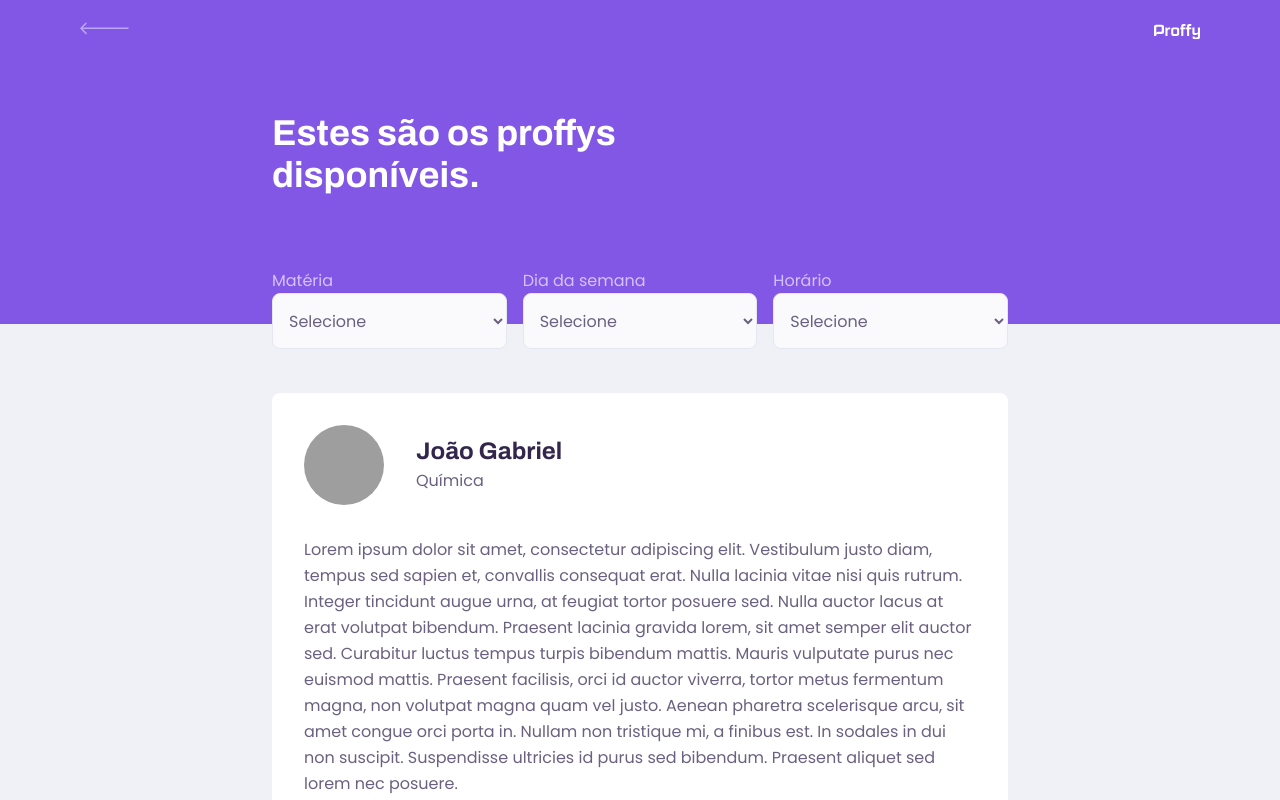
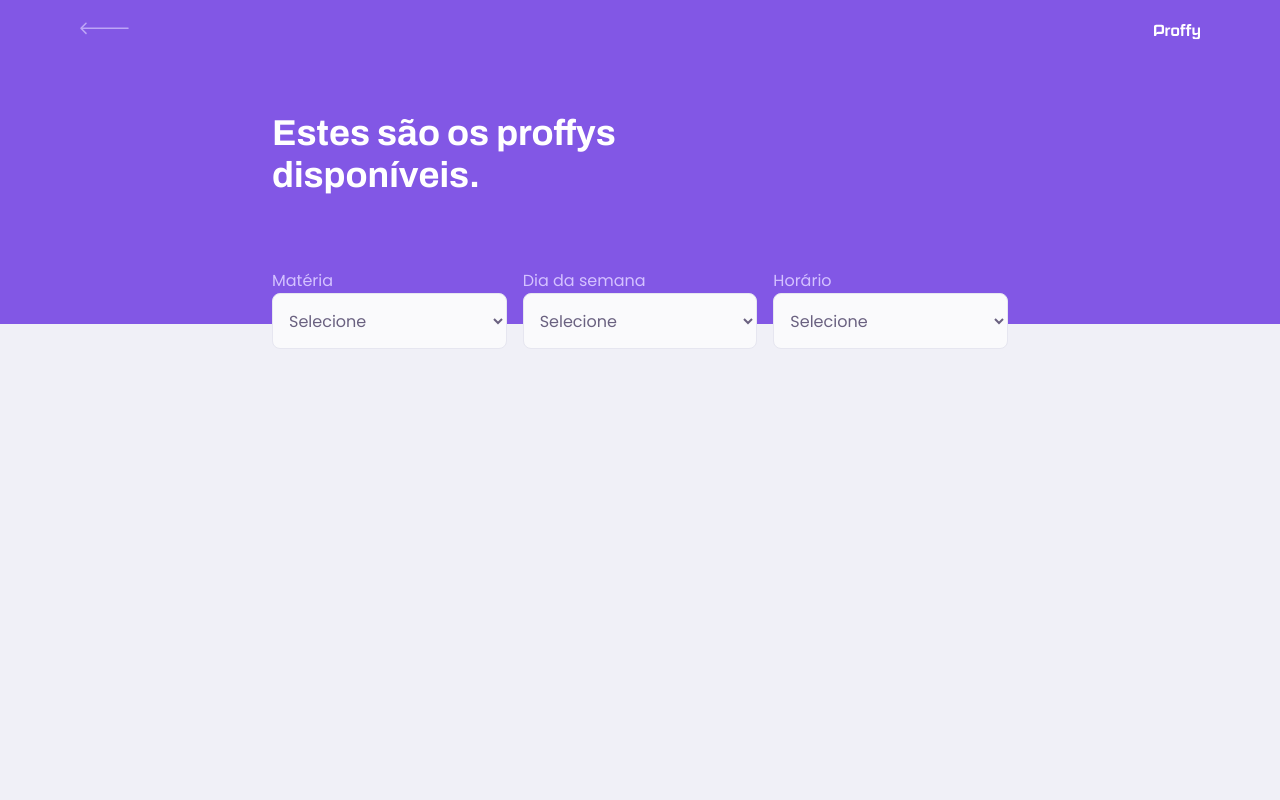
Before and after one commit to joaogabriel-sg/proffy-frontend, a React (Create React App) app: page /study in a window 1280 px wide. Shown: the top 800 px of the page. Built offline with nearby package versions, Linux system fonts and the light colour scheme; grey boxes are pictures that could not be loaded.

Commit message:
:sparkles: feat: add proffy context

```diff
--- a/src/App.tsx
+++ b/src/App.tsx
@@ -1,14 +1,18 @@
 import { BrowserRouter } from 'react-router-dom';
 
 import { Routes } from './routes';
+
+import { ProffyProvider } from './contexts/ProffyContext';
 
 import GlobalStyle from './styles/GlobalStyle';
 
 function App() {
   return (
     <BrowserRouter>
-      <Routes />
-      <GlobalStyle />
+      <ProffyProvider>
+        <Routes />
+        <GlobalStyle />
+      </ProffyProvider>
     </BrowserRouter>
   );
 }
--- /dev/null
+++ b/src/contexts/ProffyContext.tsx
@@ -0,0 +1,58 @@
+import {
+  createContext,
+  PropsWithChildren,
+  ReactNode,
+  useState,
+} from 'react';
+import { useHistory } from 'react-router-dom';
+import { v4 as uuid } from 'uuid';
+
+import { getSchoolSubject } from '../utils/getSchoolSubject';
+
+type Class = {
+  weekday: string;
+  hoursFrom: number;
+  hoursTo: number;
+};
+
+type Proffy = {
+  id: string;
+  name: string;
+  avatar: string;
+  whatsapp: string;
+  bio: string;
+  schoolSubject: string;
+  price: number;
+  classes: Class[];
+};
+
+type NewProffy = Omit<Proffy, 'id'>;
+
+type ProffyContextProps = {
+  proffys: Proffy[];
+  addNewProffy: (proffy: NewProffy) => void;
+};
+
+export const ProffyContext = createContext({} as ProffyContextProps);
+
+export function ProffyProvider({ children }: PropsWithChildren<ReactNode>) {
+  const [proffys, setProffys] = useState<Proffy[]>([]);
+  const history = useHistory();
+
+  function addNewProffy(proffy: NewProffy) {
+    const newProffy: Proffy = {
+      id: uuid(),
+      ...proffy,
+      schoolSubject: getSchoolSubject(proffy.schoolSubject),
+    };
+
+    setProffys((prevProffys) => [...prevProffys, newProffy]);
+    history.push('/study');
+  }
+
+  return (
+    <ProffyContext.Provider value={{ proffys, addNewProffy }}>
+      {children}
+    </ProffyContext.Provider>
+  );
+}
--- a/src/pages/GiveClasses/index.tsx
+++ b/src/pages/GiveClasses/index.tsx
@@ -1,3 +1,4 @@
+import { useContext } from 'react';
 import { useForm, SubmitHandler, useFieldArray } from 'react-hook-form';
 import { zodResolver } from '@hookform/resolvers/zod';
 import { z } from 'zod';
@@ -17,6 +18,8 @@ import { schoolSubjects } from '../../mocks/schoolSubjects';
 import { weekdays } from '../../mocks/weekdays';
 
 import { newProffySchema } from '../../schemas/newProffySchema';
+
+import { ProffyContext } from '../../contexts/ProffyContext';
 
 import {
   Container,
@@ -45,8 +48,10 @@ export function GiveClasses() {
     control,
   });
 
+  const { addNewProffy } = useContext(ProffyContext);
+
   const handleSubmitNewProffy: SubmitHandler<NewProffySchemaType> = (data) => {
-    console.log(data);
+    addNewProffy(data);
   };
 
   function handleCreateNewHour() {
--- a/src/pages/Study/index.tsx
+++ b/src/pages/Study/index.tsx
@@ -1,3 +1,5 @@
+import { useContext } from 'react';
+
 import { Header } from '../../components/Header';
 import { Proffy } from '../../components/Proffy';
 import { ThumbTexts } from '../../components/ThumbTexts';
@@ -7,6 +9,8 @@ import { Select } from '../../components/FormElements';
 import { weekdays } from '../../mocks/weekdays';
 import { schoolSubjects } from '../../mocks/schoolSubjects';
 
+import { ProffyContext } from '../../contexts/ProffyContext';
+
 import {
   Container,
   Filters,
@@ -14,13 +18,13 @@ import {
 } from './styles';
 
 export function Study() {
+  const { proffys } = useContext(ProffyContext);
+
   return (
     <Container>
       <Header />
 
-      <ThumbTexts
-        title="Estes são os proffys disponíveis."
-      />
+      <ThumbTexts title="Estes são os proffys disponíveis." />
 
       <Filters>
         <div>
@@ -28,7 +32,7 @@ export function Study() {
             <span>Matéria</span>
             <Select name="weekday" id="weekday">
               <option value="">Selecione</option>
-              {schoolSubjects.map(({ schoolSubject, value }) => <option value={value}>{schoolSubject}</option>)}
+              {schoolSubjects.map(({ schoolSubject, value }) => <option key={value} value={value}>{schoolSubject}</option>)}
             </Select>
           </div>
 
@@ -36,7 +40,7 @@ export function Study() {
             <span>Dia da semana</span>
             <Select name="weekday" id="weekday">
               <option value="">Selecione</option>
-              {weekdays.map(({ weekday, value }) => <option value={value}>{weekday}</option>)}
+              {weekdays.map(({ weekday, value }) => <option key={value} value={value}>{weekday}</option>)}
             </Select>
           </div>
 
@@ -52,14 +56,17 @@ export function Study() {
 
       <Wrapper>
         <Proffys>
-          <Proffy
-            name="João Gabriel"
-            schoolSubject="Química"
-            avatar="https://avatars.githubusercontent.com/u/74667683?v=4"
-            price={45}
-            whatsapp="88988556677"
-            bio="Lorem ipsum dolor sit amet, consectetur adipiscing elit. Vestibulum justo diam, tempus sed sapien et, convallis consequat erat. Nulla lacinia vitae nisi quis rutrum. Integer tincidunt augue urna, at feugiat tortor posuere sed. Nulla auctor lacus at erat volutpat bibendum. Praesent lacinia gravida lorem, sit amet semper elit auctor sed. Curabitur luctus tempus turpis bibendum mattis. Mauris vulputate purus nec euismod mattis. Praesent facilisis, orci id auctor viverra, tortor metus fermentum magna, non volutpat magna quam vel justo. Aenean pharetra scelerisque arcu, sit amet congue orci porta in. Nullam non tristique mi, a finibus est. In sodales in dui non suscipit. Suspendisse ultricies id purus sed bibendum. Praesent aliquet sed lorem nec posuere."
-          />
+          {proffys.map((proffy) => (
+            <Proffy
+              key={proffy.id}
+              name={proffy.name}
+              schoolSubject={proffy.schoolSubject}
+              avatar={proffy.avatar}
+              price={proffy.price}
+              whatsapp={proffy.whatsapp}
+              bio={proffy.bio}
+            />
+          ))}
         </Proffys>
       </Wrapper>
     </Container>
```
